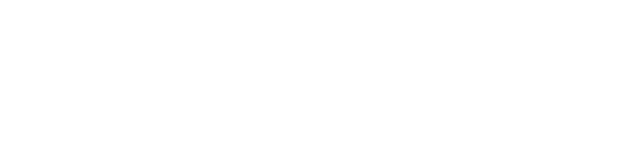
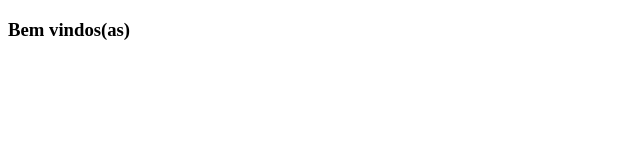
Before and after one commit to LuisGustavoSimioni/Express_3DSC01, a website: page src/views/index.htm in a window 1280 px wide. Shown: the whole page, without its empty margins (0-640 px from the left). Drawn offline with Linux system fonts and the light colour scheme.

Commit message:
Alterado o index da home page

```diff
--- a/src/views/index.htm
+++ b/src/views/index.htm
@@ -5,5 +5,9 @@
     <meta name="viewport" content="width= , initial-scale=1.0" />
     <title>Document</title>
   </head>
-  <body></body>
+  <body>
+    <main>
+      <h3>Bem vindos(as)</h3>
+    </main>
+  </body>
 </html>
```
